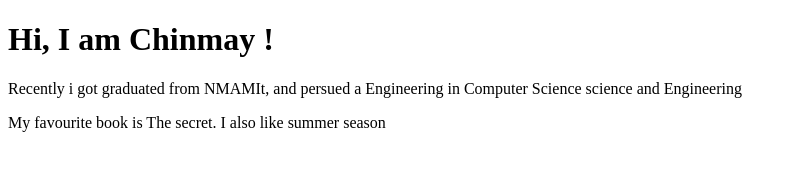
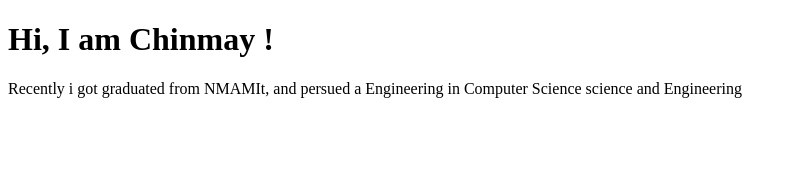
Before and after one commit to chinz14/chinmay-portfolio, a plain HTML site: page index.html in a window 1280 px wide. Shown: the whole page, without its empty margins (0-797 px from the left). Drawn offline with Linux system fonts and the light colour scheme.

Commit message:
update:final

```diff
--- a/index.html
+++ b/index.html
@@ -8,6 +8,6 @@
 <body>
     <h1>Hi, I am Chinmay !</h1>
     Recently i got graduated from NMAMIt, and persued a Engineering in Computer Science science and Engineering
-  <p>My  favourite book is The secret. I also like summer season</p>
+
 </body>
 </html>
```
